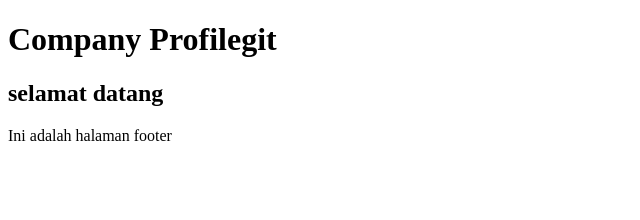
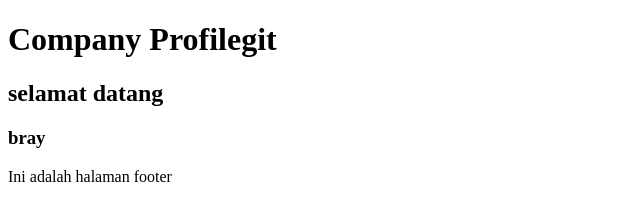
Before and after one commit to FauziPratama/CompanyProfile, a plain HTML site: page footer.html in a window 1280 px wide. Shown: the whole page, without its empty margins (0-640 px from the left). Drawn offline with Linux system fonts and the light colour scheme.

Commit message:
menambahkan tag h3

```diff
--- a/footer.html
+++ b/footer.html
@@ -8,6 +8,7 @@
   <body>
     <h1>Company Profilegit</h1>
     <h2>selamat datang</h2>
+    <h3>bray</h3>
     <footer>Ini adalah halaman footer</footer>
   </body>
 </html>
```
